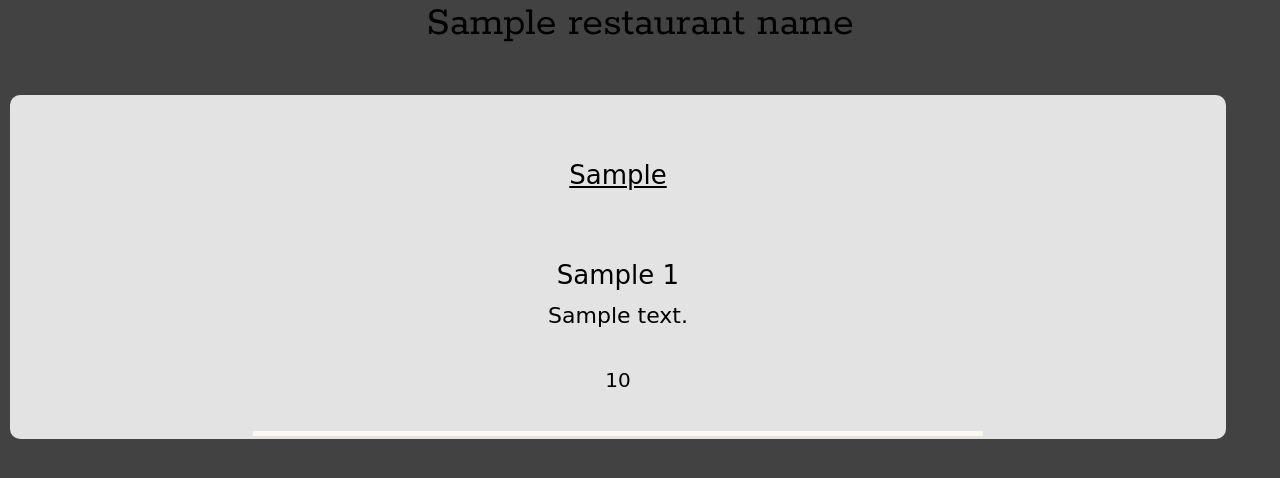
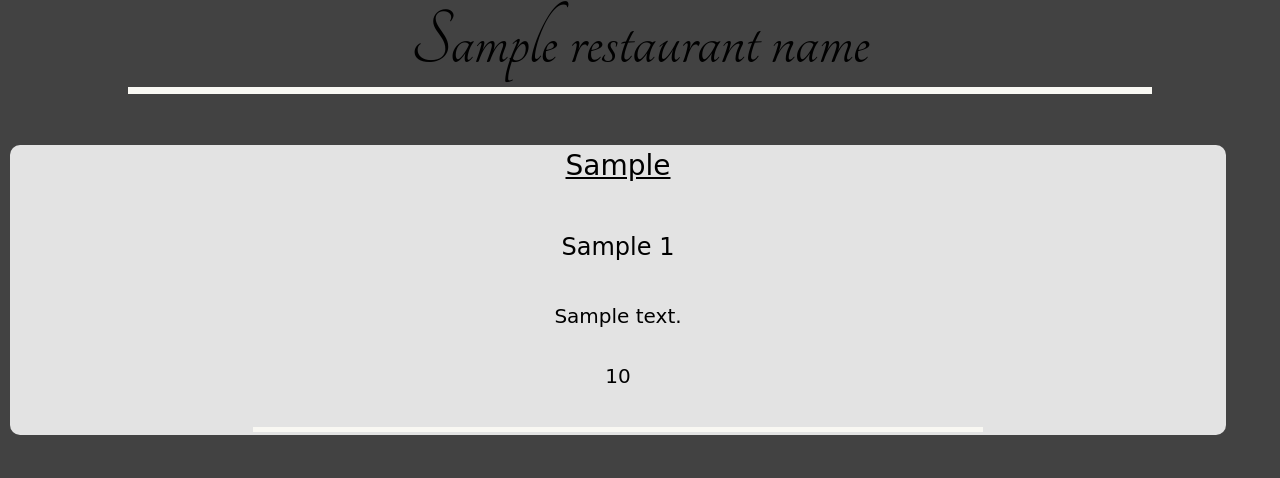
Before and after one commit to robee/Connoisseur, a Django app: template connbackend/templates/index.html in a window 1280 px wide. Shown: the top 478 px of the page. Run offline with Django 3.2, Linux system fonts and the light colour scheme; the template is opened without the code that fills it: most values are stand-ins (such as "Sample title", 1, 10 or a date in 2020); some web fonts are replaced.

Commit message:
updated template

```diff
--- a/connbackend/templates/index.html
+++ b/connbackend/templates/index.html
@@ -1,5 +1,5 @@
 	<!DOCTYPE html>
-<html manifest="../static/css/example.appcache">
+<html>
 <head>
 <meta http-equiv="Content-Type" content="text/html; charset=utf-8">
 <meta name="viewport" content="width=device-width, initial-scale=1.0, user-scalable=0, minimum-scale=1.0, maximum-scale=1.0">
@@ -85,10 +85,9 @@
 	}
 
 	.item{
-		margin-top: 5%;
 		font-size: 26px;
 		text-align: center;
-		margin-bottom: 4px;
+		font-size: 24px;
 	}
 
 	#page {
@@ -292,14 +291,14 @@
 
 	.description{
 		text-align: center;
-		font-size: 22px;
+		font-size: 20px;
 	}
 
 	#title{
 		text-align:center;
-		font-family: 'Rokkitt', serif;
 		font-style: bold;
-		font-size:42px;
+		font-size:82px;
+		font-family: 'Tangerine', serif;
 	}
 
 	{% if ui_profile.color == "white" %}
@@ -478,19 +477,19 @@
 
 	{% else %}
 
-
+		  <link rel="stylesheet" type="text/css" href="http://fonts.googleapis.com/css?family=Tangerine">
 
 		{% if "http" in ui_profile.logo_url %}
-			<img height="100%" style="display: block;  width:10%; margin-left: auto;   margin-right: auto;" src="{{ui_profile.logo_url}}"/>
+			<img height="10%" style="display: block;  margin-left: auto;   margin-right: auto; width:10%" src="{{ui_profile.logo_url}}"/>
 		{% endif %}
 		<div id="title">{{restaurant_name}}</div>
-
+			<img style="width:80%; margin-left:10%" src = "../static/img/hr.gif"/>
 
 		<div id="wrapper" style="width: 95%">
 			<ul id="thelist">
 				{%for category in menuitems.items %}
 					<li id="{{category.menuitem_id}}">
-						<p style="text-decoration:underline" class="item">{{category.0}}</p>
+						<p style="text-decoration:underline; font-size:28px" class="item">{{category.0}}</p>
 					</li>
 					{% for item in category.1%}
 						<li id="{{item.menuitem_id}}">
```
Also changed, not shown: connbackend/apiSpec.txt (+10 -10 lines), 2 other files.
